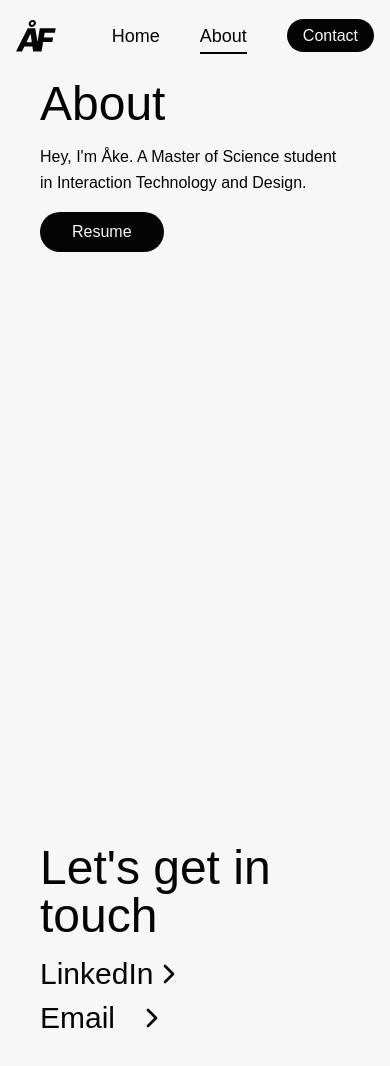
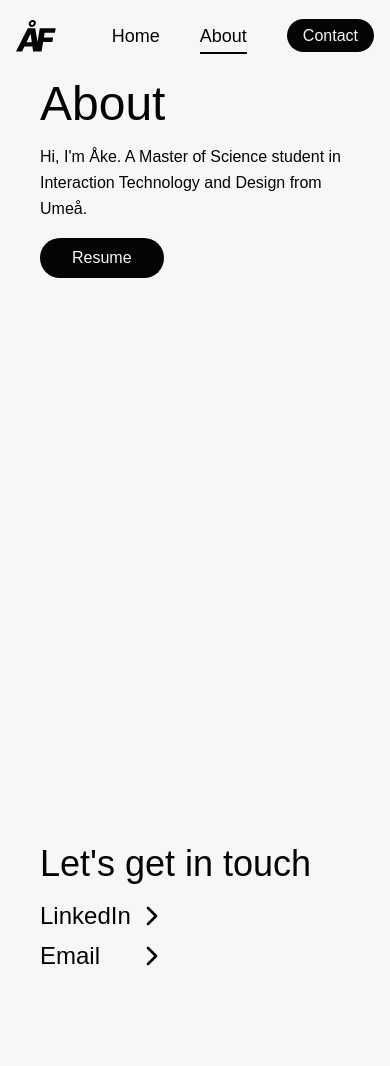
Before and after one commit to CodingQuercus/portfolio, a Next.js app: page /about in a window 390 px wide. Shown: the top 1066 px of the page. After the commit the page ends 1012 px from the top, so only its background shows below. Built offline with nearby package versions, Linux system fonts and the light colour scheme.

Commit message:
småfix för responsiv

```diff
--- a/app/about/page.tsx
+++ b/app/about/page.tsx
@@ -19,7 +19,7 @@ export default function About() {
                 <h1 className="text-5xl font-medium text-left">About</h1>
                 <div className="text-base leading-relaxed flex flex-col gap-2 w-max-[600px] my-4">
                     <p>
-                        Hey, I&apos;m Åke. A Master of Science student in Interaction Technology and Design.
+                        Hi, I&apos;m Åke. A Master of Science student in Interaction Technology and Design from Umeå.
                     </p>
                 </div>
                 </motion.div>
--- a/app/components/CaseStudies.tsx
+++ b/app/components/CaseStudies.tsx
@@ -12,7 +12,7 @@ export default function CaseStudies() {
   return (
     <section className="flex flex-col mb-10">
       <motion.h2
-        className="text-5xl font-medium mb-8"
+        className="text-4xl sm:text-5xl font-medium mb-8"
         initial={{ opacity: 0, y: 20 }}
         whileInView={{ opacity: 1, y: 0 }}
         transition={{ duration: 0.4, ease: "easeOut" }}
@@ -33,7 +33,7 @@ export default function CaseStudies() {
             year="2025"
             subtitle="How do we increase awareness of natural hazards in Western Australia?"
             desc="aWAre is a mobile app designed to help international travelers stay informed about hazards such as bushfires, shark sightings, extreme weather, and traffic incidents. The app combines an interactive map with a community feature for local insights and was developed through a design thinking process in collaboration with marketing students at Edith Cowan University."
-            tags={["Mobile App Design", "UX Research", "React Native", "Firebase"]}
+            tags={["UX", "React Native", "Firebase", "Design Thinking"]}
             image={awareCard}
             href="/work/aware"
             variant={true}
--- a/app/components/Footer.tsx
+++ b/app/components/Footer.tsx
@@ -7,7 +7,7 @@ export default function Footer() {
     return (
         <section id="contact" className="w-full max-w-[1200px] px-10 md:px-20">
             <div className="flex flex-col mb-10">
-                <div className="text-5xl font-medium mb-4">Let&apos;s get in touch</div>
+                <div className="text-4xl sm:text-5xl font-medium mb-4">Let&apos;s get in touch</div>
 
                 <div className="flex flex-col w-32 gap-2">
 
@@ -19,7 +19,7 @@ export default function Footer() {
                         <Link
                             href="https://www.linkedin.com/in/akeflatholm/"
                             target="_blank"
-                            className="text-3xl"
+                            className="text-2xl md:text-3xl"
                         >
                             LinkedIn
                         </Link>
@@ -37,7 +37,7 @@ export default function Footer() {
                         transition={{ type: "spring", stiffness: 300, damping: 18 }}
                         className="flex flex-row items-center justify-between cursor-pointer"
                     >
-                        <Link href="mailto:akeflatholm@gmail.com" className="text-3xl">
+                        <Link href="mailto:akeflatholm@gmail.com" className="text-2xl md:text-3xl">
                             Email
                         </Link>
 
```
